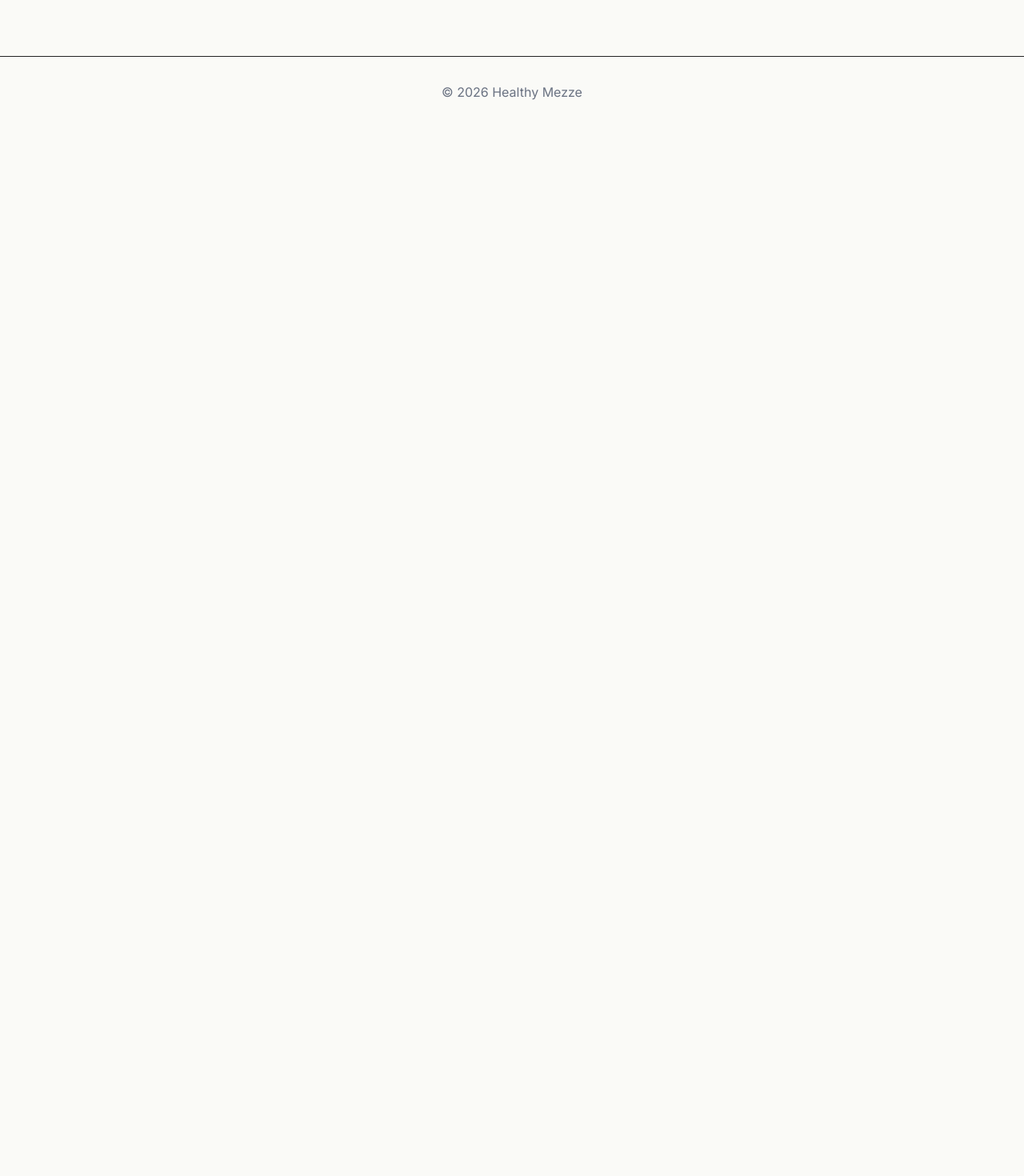
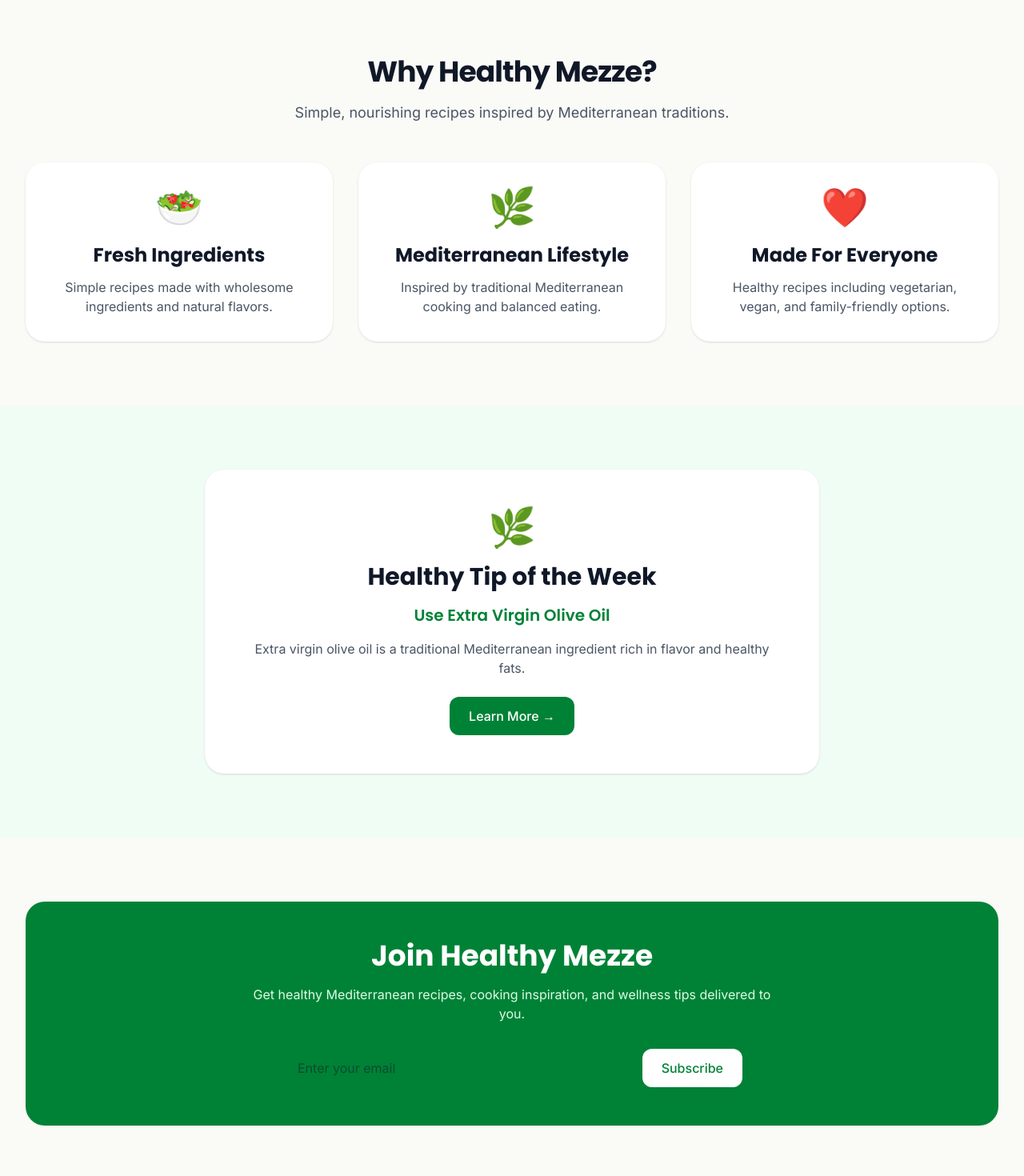
Before and after one commit to melhawary99-gif/healthy-mezze, a Next.js app: page / in a window 1280 px wide. Shown: the part 2540-4010 px from the top of the page at 80% size. Before the commit the page ends 2699 px from the top, so only its background shows below. Built offline with nearby package versions, Linux system fonts and the light colour scheme.

Commit message:
Complete Healthy Mezze homepage sections

```diff
--- a/src/app/page.tsx
+++ b/src/app/page.tsx
@@ -1,6 +1,9 @@
 import Hero from "@/components/home/Hero";
 import FeaturedRecipes from "@/components/home/FeaturedRecipes";
 import Categories from "@/components/home/Categories";
+import WhyHealthyMezze from "@/components/home/WhyHealthyMezze";
+import HealthyTip from "@/components/home/HealthyTip";
+import Newsletter from "@/components/home/Newsletter";
 
 export default function Home() {
   return (
@@ -8,6 +11,9 @@ export default function Home() {
       <Hero />
       <FeaturedRecipes />
       <Categories />
+      <WhyHealthyMezze />
+      <HealthyTip />
+      <Newsletter />
 
     </div>
   );
--- /dev/null
+++ b/src/components/home/HealthyTip.tsx
@@ -0,0 +1,34 @@
+import { tips } from "@/data/tips";
+import Container from "@/components/ui/Container";
+
+export default function HealthyTip() {
+  const tip = tips[0];
+
+  return (
+    <section className="bg-green-50 py-20">
+      <Container>
+        <div className="mx-auto max-w-3xl rounded-3xl bg-white p-8 text-center shadow-sm md:p-12">
+          <div className="text-5xl">
+            🌿
+          </div>
+
+          <h2 className="mt-5 text-3xl font-bold text-gray-900">
+            Healthy Tip of the Week
+          </h2>
+
+          <h3 className="mt-4 text-xl font-semibold text-green-700">
+            {tip.title}
+          </h3>
+
+          <p className="mx-auto mt-4 max-w-2xl text-gray-600">
+            {tip.description}
+          </p>
+
+          <button className="mt-6 rounded-xl bg-green-700 px-6 py-3 font-medium text-white transition hover:bg-green-800">
+            Learn More →
+          </button>
+        </div>
+      </Container>
+    </section>
+  );
+}
--- /dev/null
+++ b/src/components/home/Newsletter.tsx
@@ -0,0 +1,35 @@
+import Container from "@/components/ui/Container";
+
+export default function Newsletter() {
+  return (
+    <section className="py-20">
+      <Container>
+        <div className="rounded-3xl bg-green-700 px-6 py-12 text-center text-white md:px-12">
+          <h2 className="text-3xl font-bold md:text-4xl">
+            Join Healthy Mezze
+          </h2>
+
+          <p className="mx-auto mt-4 max-w-2xl text-green-100">
+            Get healthy Mediterranean recipes, cooking inspiration,
+            and wellness tips delivered to you.
+          </p>
+
+          <form className="mx-auto mt-8 flex max-w-xl flex-col gap-3 sm:flex-row">
+            <input
+              type="email"
+              placeholder="Enter your email"
+              className="flex-1 rounded-xl px-5 py-3 text-gray-900 outline-none"
+            />
+
+            <button
+              type="submit"
+              className="rounded-xl bg-white px-6 py-3 font-medium text-green-700 transition hover:bg-green-50"
+            >
+              Subscribe
+            </button>
+          </form>
+        </div>
+      </Container>
+    </section>
+  );
+}
--- /dev/null
+++ b/src/components/home/WhyHealthyMezze.tsx
@@ -0,0 +1,37 @@
+import { features } from "@/data/features";
+import Container from "@/components/ui/Container";
+import SectionTitle from "@/components/ui/SectionTitle";
+
+export default function WhyHealthyMezze() {
+  return (
+    <section className="py-20">
+      <Container>
+        <SectionTitle
+          title="Why Healthy Mezze?"
+          subtitle="Simple, nourishing recipes inspired by Mediterranean traditions."
+        />
+
+        <div className="grid gap-8 md:grid-cols-3">
+          {features.map((feature) => (
+            <article
+              key={feature.id}
+              className="rounded-3xl bg-white p-8 text-center shadow-sm transition hover:-translate-y-1 hover:shadow-lg"
+            >
+              <div className="text-5xl">
+                {feature.icon}
+              </div>
+
+              <h3 className="mt-5 text-2xl font-bold text-gray-900">
+                {feature.title}
+              </h3>
+
+              <p className="mt-3 text-gray-600">
+                {feature.description}
+              </p>
+            </article>
+          ))}
+        </div>
+      </Container>
+    </section>
+  );
+}
--- /dev/null
+++ b/src/data/features.ts
@@ -0,0 +1,23 @@
+export const features = [
+  {
+    id: 1,
+    title: "Fresh Ingredients",
+    description:
+      "Simple recipes made with wholesome ingredients and natural flavors.",
+    icon: "🥗",
+  },
+  {
+    id: 2,
+    title: "Mediterranean Lifestyle",
+    description:
+      "Inspired by traditional Mediterranean cooking and balanced eating.",
+    icon: "🌿",
+  },
+  {
+    id: 3,
+    title: "Made For Everyone",
+    description:
+      "Healthy recipes including vegetarian, vegan, and family-friendly options.",
+    icon: "❤️",
+  },
+];
--- /dev/null
+++ b/src/data/tips.ts
@@ -0,0 +1,20 @@
+export const tips = [
+  {
+    id: 1,
+    title: "Use Extra Virgin Olive Oil",
+    description:
+      "Extra virgin olive oil is a traditional Mediterranean ingredient rich in flavor and healthy fats.",
+  },
+  {
+    id: 2,
+    title: "Add More Fresh Vegetables",
+    description:
+      "A colorful plate with vegetables provides important nutrients and natural flavors.",
+  },
+  {
+    id: 3,
+    title: "Choose Whole Ingredients",
+    description:
+      "Simple, minimally processed ingredients are the foundation of healthy cooking.",
+  },
+];
```
